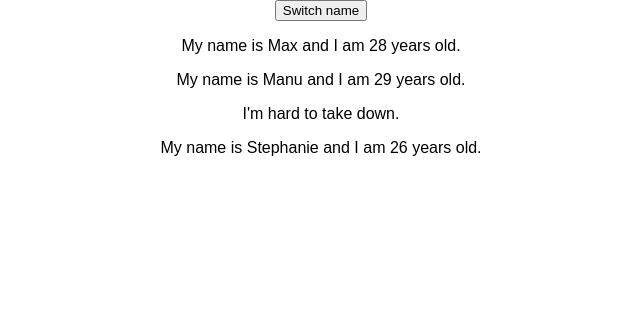
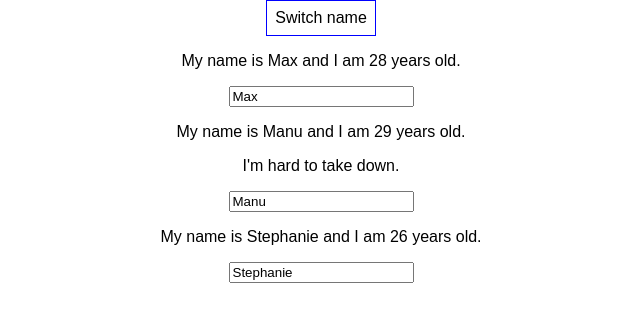
Before and after one commit to jbaisden/React-Complete-Guide, a React (Create React App) app: page / in a window 1280 px wide. Shown: the top 322 px of the page, without its empty margins (319-959 px from the left). Built offline with nearby package versions, Linux system fonts and the light colour scheme.

Commit message:
current as of lecture 46

```diff
--- a/src/App.js
+++ b/src/App.js
@@ -12,25 +12,55 @@
   ]
 }
 
-switchNameHandler = () => {
+switchNameHandler = (newName) => {
   console.log('was clicked!');
   this.setState({
     persons: [
-      { name: 'Max', age: 28 },
+      { name: newName, age: 28 },
       { name: 'Manu', age: 29 },
       { name: 'Katie', age: 26 }
     ]
   })
 }
 
+nameChangedHandler = (event) => {
+  this.setState({
+    persons: [
+      { name: 'Max', age: 28 },
+      { name: event.target.value, age: 29 },
+      { name: 'Katie', age: 26 }
+    ]
+  })
+}
 
   render() {
+    const style = {
+        backgroundColor: 'white',
+        font: 'inherit',
+        border: '1px solid blue',
+        padding: '8px',
+        cursor: 'pointer'
+    };
       return(
         <div className="App">
-          <button onClick={this.switchNameHandler}>Switch name</button>
-          <Person name={this.state.persons[0].name} age={this.state.persons[0].age} />
-          <Person name={this.state.persons[1].name} age={this.state.persons[1].age}  >I'm hard to take down.</Person>
-          <Person name={this.state.persons[2].name} age={this.state.persons[2].age} />
+          <button
+          style={style}
+          onClick={() => this.switchNameHandler('Maximilian!!') }>Switch name</button>
+
+          <Person
+          name={this.state.persons[0].name}
+          age={this.state.persons[0].age} />
+
+          <Person
+          name={this.state.persons[1].name}
+          age={this.state.persons[1].age}
+          click={this.switchNameHandler.bind(this, 'Max!')}
+          changed={this.nameChangedHandler }
+          >I'm hard to take down.</Person>
+
+          <Person
+          name={this.state.persons[2].name}
+          age={this.state.persons[2].age} />
         </div>
       );
       // return React.createElement('div', {className: 'App'}, React.createElement('h1', null, 'Hi I\'m a react app!!!'));
--- a/src/Person/Person.js
+++ b/src/Person/Person.js
@@ -3,8 +3,9 @@
 const person = (props) => {
     return (
         <div>
-            <p>My name is {props.name} and I am {props.age} years old.</p>
+            <p onClick={props.click} > My name is {props.name} and I am {props.age} years old.</p>
             <p>{props.children}</p>
+            <input type="text" onChange={props.changed} value={props.name} />
         </div>
     )
 };
```
